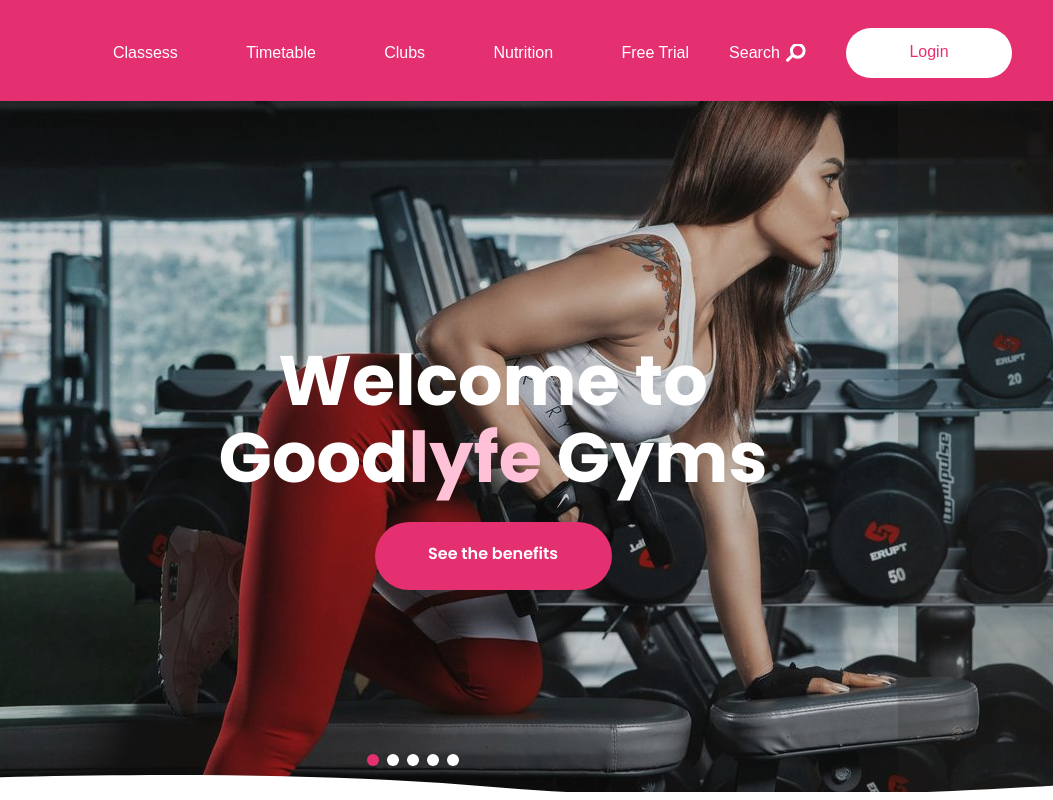
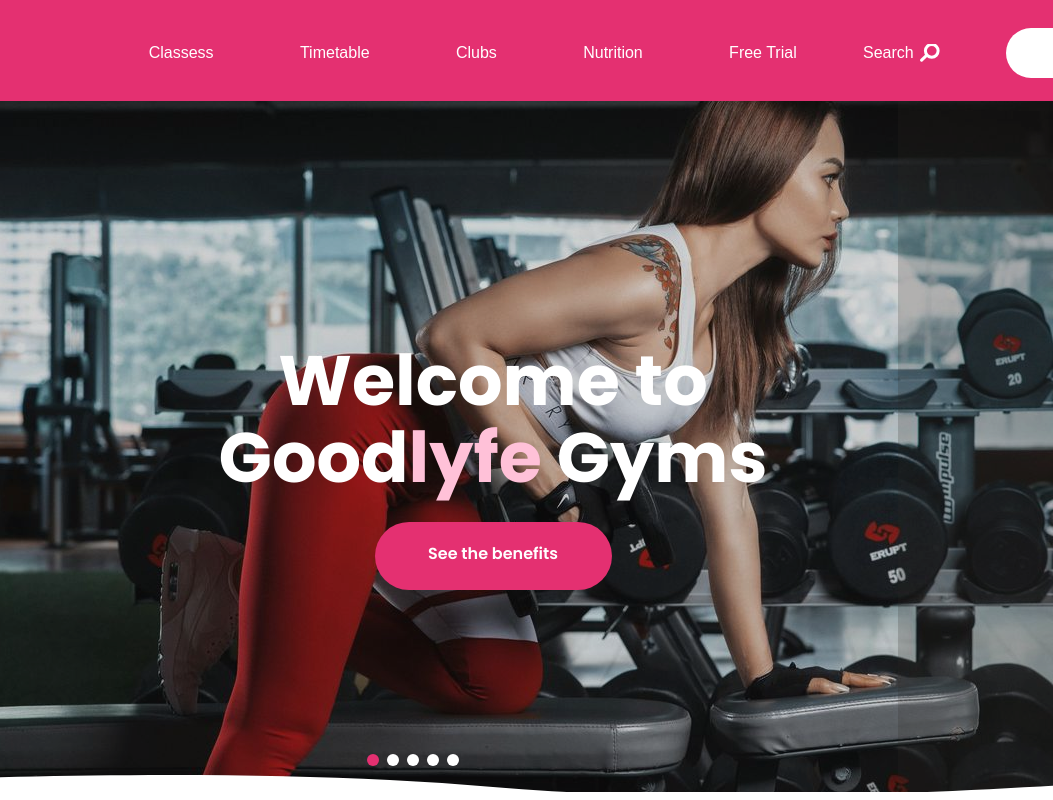
Before and after one commit to Ann-Marm/4_good_lyfe, a plain HTML site: page index.html in a window 1280 px wide. Shown: the top 800 px of the page, 227-1280 px from the left. Drawn offline with Linux system fonts and the light colour scheme; files whose address does not match are found by name.

Commit message:
11.02.2024.2

```diff
--- a/styles/headernorightleft.css
+++ b/styles/headernorightleft.css
@@ -4,9 +4,10 @@
 
     position: fixed;
 
-    top: 0px;
+   /* top: 0px;
     left: 0;
-    right: 0;
+    right: 0;*/
+    width: 1440px;
     z-index: 999;
     height: 101px;
 }
@@ -363,6 +364,7 @@
     /* (max-width: 320px) */
 @media (max-width: 320px) {
     .header {
+        width: 320px;
         height: 64px;
     }
 
```
